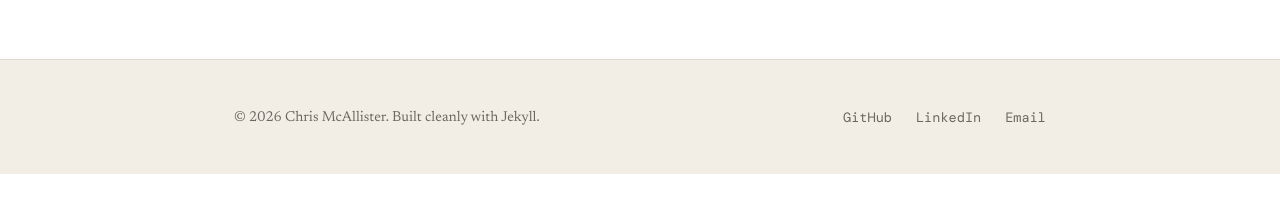
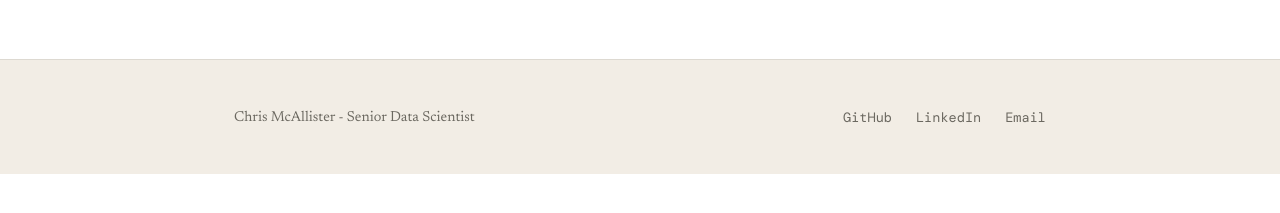
Before and after one commit to chrismca13/chrismca13.github.io, a Jekyll site: the page built from index.html, in a window 1280 px wide. Shown: the part 277-490 px from the top of the page. Built offline with Jekyll 4.4.1, drawn with Linux system fonts in a browser that asks for light colours.

Commit message:
clean footer

```diff
--- a/_layouts/default.html
+++ b/_layouts/default.html
@@ -152,11 +152,11 @@
 
 <footer class="site-footer">
   <div class="footer-container">
-    <p class="footer-copy">&copy; 2026 Chris McAllister. Built cleanly with Jekyll.</p>
+    <p class="footer-copy">Chris McAllister - Senior Data Scientist</p>
     <div class="footer-links">
       <a href="https://github.com/chrismca13" target="_blank">GitHub</a>
-      <a href="https://www.linkedin.com/in/chris-mcallister-b7597710b/" target="_blank">LinkedIn</a>
-      <a href="mailto:chrismca13@gmail.com">Email</a>
+      <a href="https://www.linkedin.com/in/chris-mcallister-b7597710b/" target="https://www.linkedin.com/in/chris-mcallister-b7597710b/">LinkedIn</a>
+      <a href="mailto:chrismca@umich.edu">Email</a>
     </nav>
   </div>
 </footer>
```
